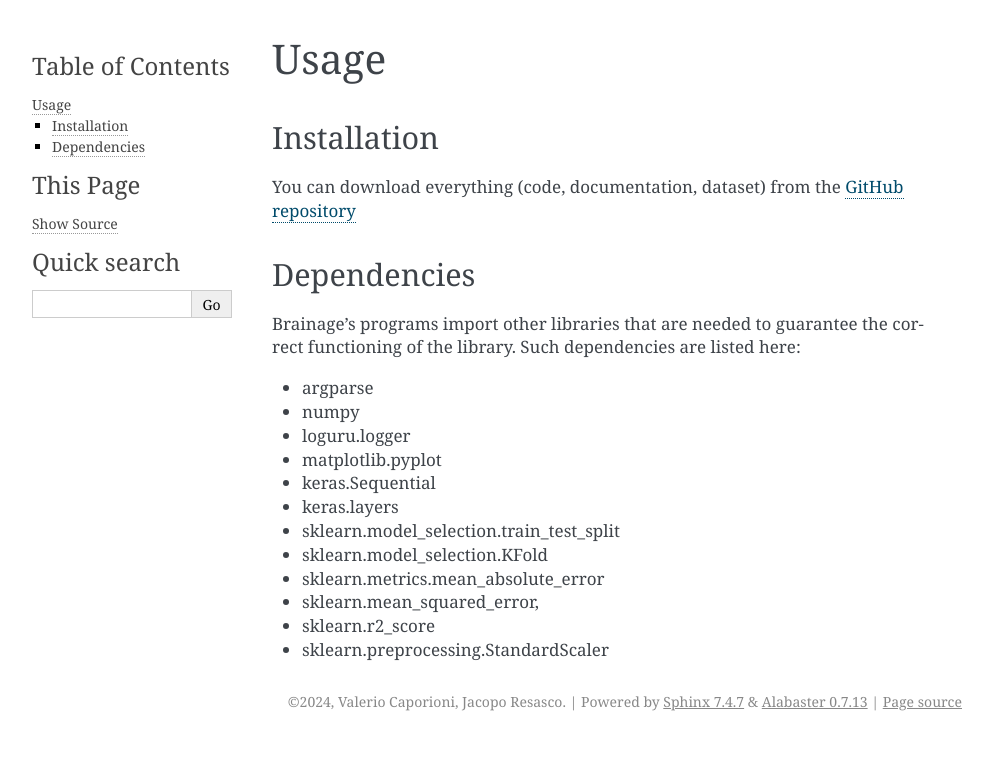
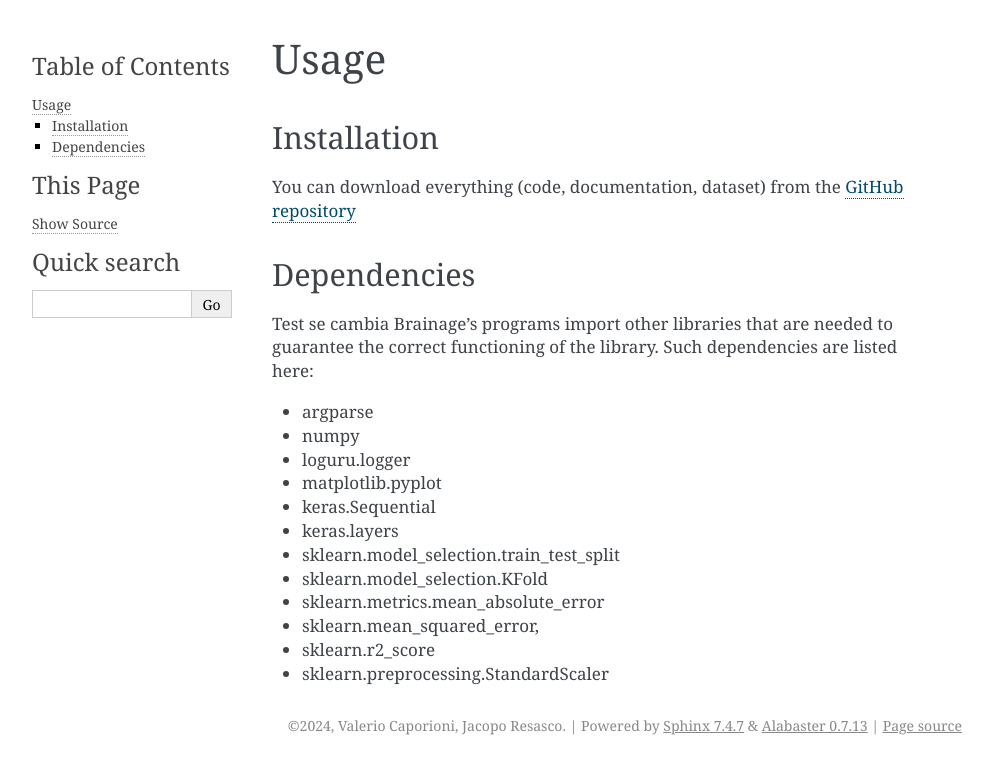
Before and after one commit to valeriocaporioniunipi/brainage, a Sphinx documentation site: the page built from docs/source/Usage.rst, in a window 1280 px wide. Shown: the top 774 px of the page, without its empty margins (148-1141 px from the left). Built offline with Sphinx 7.4.7, drawn with Linux system fonts in a browser that asks for light colours.

Commit message:
testing documentation

```diff
--- a/docs/source/Usage.rst
+++ b/docs/source/Usage.rst
@@ -9,7 +9,7 @@ You can download everything (code, documentation, dataset) from the
 
 Dependencies
 ------------
-
+Test se cambia
 Brainage's programs import other libraries that are needed to guarantee the correct functioning
 of the library. Such dependencies are listed here:
 
```
